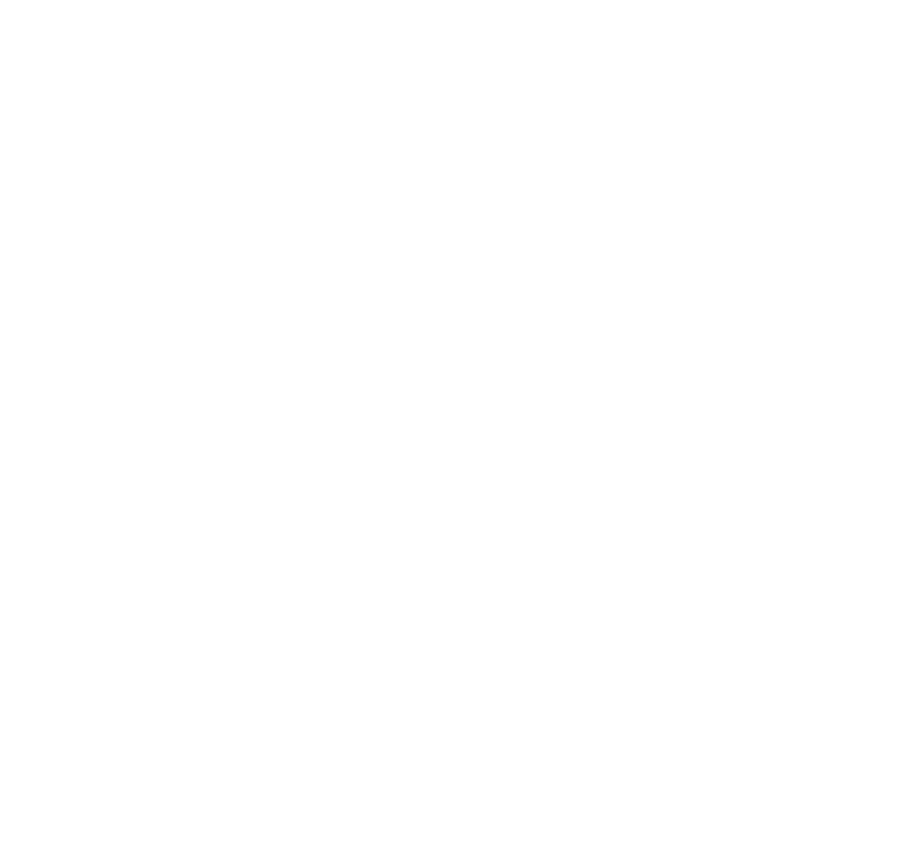
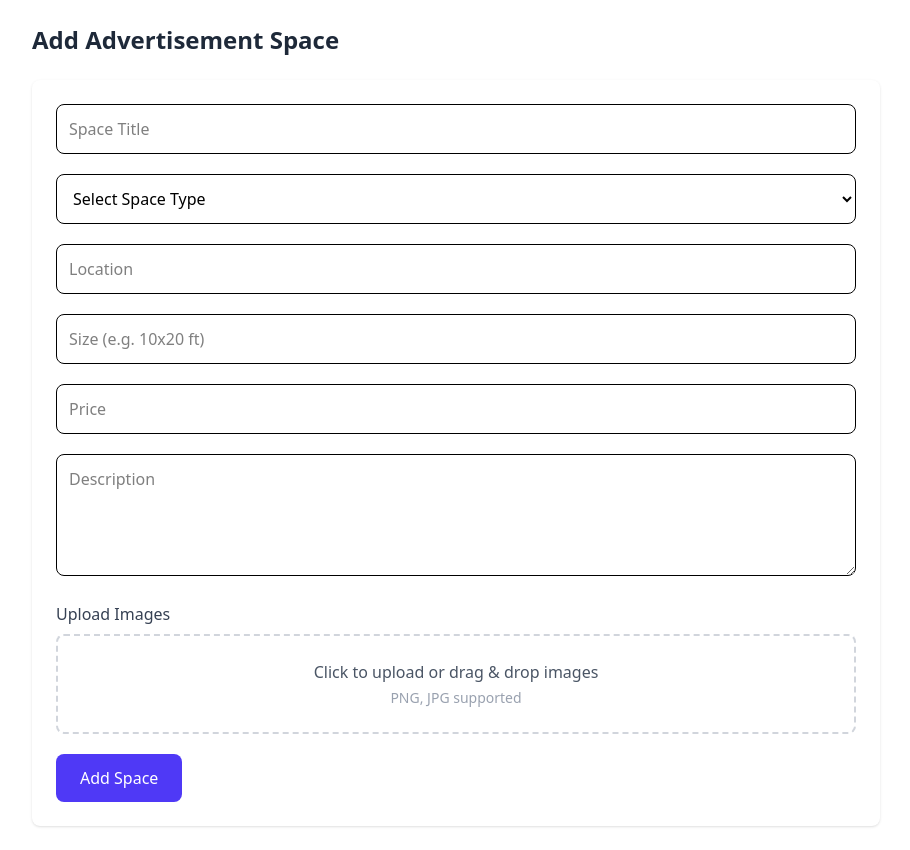
Before and after one commit to aswin-0404/Adspora-Frondend, a React (Vite) app: page /owner/addspace in a window 1280 px wide. Before the commit this address had no page. Shown: the whole page, without its empty margins (184-1094 px from the left). Before the commit the page ends 800 px from the top, so only its background shows below. Built offline with nearby package versions, Linux system fonts and the light colour scheme.

Commit message:
space adding component added

```diff
--- a/src/App.jsx
+++ b/src/App.jsx
@@ -4,6 +4,7 @@
 import Register from "./Accounts/Register"
 import Login from "./Accounts/Login"
 import SpaceOwnerLanding from "./owner/OwnerLandingpage"
+import AddSpace from "./owner/SpaceAdding"
 
 function App() {
 
@@ -12,7 +13,11 @@
       <Route path="/" element={<LandingPage/>}/>
       <Route path="/register" element={<Register/>}/>
       <Route path="/login" element={<Login/>}/>
+
+      {/* owner urls */}
+
       <Route path='/ownerdashboard' element={<SpaceOwnerLanding/>}/>
+      <Route path="/owner/addspace" element={<AddSpace/>}/>
     </Routes>
 
 
--- a/src/context/Authcontext.jsx
+++ b/src/context/Authcontext.jsx
@@ -6,12 +6,13 @@
 
 const BASE_URL = "http://127.0.0.1:8000/api";
 
+export const AuthProvider = ({ children }) => {
+  const [user, setUser] = useState(() => {
+    const storedUser = localStorage.getItem("user");
+    return storedUser ? JSON.parse(storedUser) : null;
+  });
 
-
-export const AuthProvider = ({ children }) => {
-  const [user, setUser] = useState(null);
-
-  const navigate=useNavigate()
+  const navigate = useNavigate();
 
   const register = async (formData) => {
     try {
@@ -24,12 +25,11 @@
         confirmpassword: formData.confirmPassword,
       });
 
-      return  res.data
-
+      return res.data;
     } catch (error) {
-    console.log("REGISTER ERROR:", error.response.data); // 👈 ADD THIS
-    return error.response.data;
-  }
+      console.log("REGISTER ERROR:", error.response.data); // 👈 ADD THIS
+      return error.response.data;
+    }
   };
 
   const login = async (formData) => {
@@ -41,17 +41,14 @@
 
       setUser(res.data.user);
 
-      localStorage.setItem("access",res.data.token.access);
-      localStorage.setItem("refresh",res.data.token.refresh);
+      localStorage.setItem("access", res.data.token.access);
+      localStorage.setItem("refresh", res.data.token.refresh);
       localStorage.setItem("user", JSON.stringify(res.data.user));
-
-
 
       return {
         success: true,
-        role:res.data.user.role,
-        message:res.data.message,
-
+        role: res.data.user.role,
+        message: res.data.message,
       };
     } catch (error) {
       return {
@@ -61,16 +58,16 @@
     }
   };
 
-  const logout=()=>{
-    setUser(null)
-    localStorage.removeItem("refresh")
-    localStorage.removeItem("access")
-    localStorage.removeItem("user")
-    navigate('/login')
-  }
+  const logout = () => {
+    setUser(null);
+    localStorage.removeItem("refresh");
+    localStorage.removeItem("access");
+    localStorage.removeItem("user");
+    navigate("/login");
+  };
 
   return (
-    <AuthContext.Provider value={{ user, register, login ,logout}}>
+    <AuthContext.Provider value={{ user, register, login, logout }}>
       {children}
     </AuthContext.Provider>
   );
--- a/src/owner/OwnerLandingpage.jsx
+++ b/src/owner/OwnerLandingpage.jsx
@@ -19,7 +19,7 @@
             </p>
             <div className="mt-8 flex gap-4">
               <Link
-                to=""
+                to="/owner/addspace"
                 className="bg-white text-indigo-600 px-6 py-3 rounded-xl font-semibold shadow hover:bg-gray-100 transition"
               >
                 Get Started
@@ -109,7 +109,7 @@
             through our platform.
           </p>
           <Link
-            to="/register"
+            to="/owner/addspace"
             className="inline-block mt-8 bg-indigo-600 text-white px-8 py-4 rounded-xl font-semibold shadow hover:bg-indigo-700 transition"
           >
             Start Listing
--- /dev/null
+++ b/src/owner/SpaceAdding.jsx
@@ -0,0 +1,221 @@
+import { useState } from "react";
+import axios from "axios";
+import { useNavigate } from "react-router-dom";
+
+const BASE_URL = "http://127.0.0.1:8000/api";
+
+export default function AddSpace() {
+  const navigate = useNavigate();
+
+  const [formData, setFormData] = useState({
+    title: "",
+    space_type: "",
+    location: "",
+    size: "",
+    price: "",
+    description: "",
+  });
+
+  const [images, setImages] = useState([]); // store as array
+  const [loading, setLoading] = useState(false);
+  const [error, setError] = useState("");
+
+  // Handle text inputs
+  const handleChange = (e) => {
+    setFormData({
+      ...formData,
+      [e.target.name]: e.target.value,
+    });
+  };
+
+  // Handle image selection
+  const handleImageChange = (e) => {
+    const files = Array.from(e.target.files);
+    setImages((prev) => [...prev, ...files]);
+  };
+
+  // Remove image
+  const removeImage = (index) => {
+    setImages((prev) => prev.filter((_, i) => i !== index));
+  };
+
+  // Submit form
+  const handleSubmit = async (e) => {
+    e.preventDefault();
+    setError("");
+    setLoading(true);
+
+    try {
+      const data = new FormData();
+
+      Object.entries(formData).forEach(([key, value]) => {
+        data.append(key, value);
+      });
+
+      images.forEach((img) => {
+        data.append("images", img);
+      });
+
+      await axios.post(`${BASE_URL}/add/space/`, data, {
+        headers: {
+          "Content-Type": "multipart/form-data",
+          Authorization: `Bearer ${localStorage.getItem("access")}`,
+        },
+      });
+
+      alert("Space added successfully");
+      navigate("/ownerdashboard");
+
+    } catch (err) {
+      setError(
+        err.response?.data?.detail ||
+          "Failed to add space. Please try again."
+      );
+    } finally {
+      setLoading(false);
+    }
+  };
+
+  return (
+    <div className="max-w-4xl mx-auto p-6">
+      <h2 className="text-2xl font-bold text-gray-800 mb-6">
+        Add Advertisement Space
+      </h2>
+
+      {error && (
+        <div className="mb-4 text-red-600 font-medium">
+          {error}
+        </div>
+      )}
+
+      <form
+        onSubmit={handleSubmit}
+        className="bg-white shadow rounded-lg p-6 space-y-5"
+      >
+        <input
+          type="text"
+          name="title"
+          placeholder="Space Title"
+          value={formData.title}
+          onChange={handleChange}
+          className="w-full border p-3 rounded-lg"
+          required
+        />
+
+        <select
+          name="space_type"
+          value={formData.space_type}
+          onChange={handleChange}
+          className="w-full border p-3 rounded-lg"
+          required
+        >
+          <option value="">Select Space Type</option>
+          <option value="Billboard">Billboard</option>
+          <option value="Hoarding">Hoarding</option>
+          <option value="LED">LED</option>
+        </select>
+
+        <input
+          type="text"
+          name="location"
+          placeholder="Location"
+          value={formData.location}
+          onChange={handleChange}
+          className="w-full border p-3 rounded-lg"
+          required
+        />
+
+        <input
+          type="text"
+          name="size"
+          placeholder="Size (e.g. 10x20 ft)"
+          value={formData.size}
+          onChange={handleChange}
+          className="w-full border p-3 rounded-lg"
+          required
+        />
+
+        <input
+          type="number"
+          name="price"
+          placeholder="Price"
+          value={formData.price}
+          onChange={handleChange}
+          className="w-full border p-3 rounded-lg"
+          required
+        />
+
+        <textarea
+          name="description"
+          placeholder="Description"
+          rows="4"
+          value={formData.description}
+          onChange={handleChange}
+          className="w-full border p-3 rounded-lg"
+          required
+        />
+
+        {/* 🔥 MODERN IMAGE UPLOAD */}
+        <div>
+          <label className="block text-gray-700 font-medium mb-2">
+            Upload Images
+          </label>
+
+          <div className="border-2 border-dashed border-gray-300 rounded-lg p-6 text-center hover:border-indigo-500 transition">
+            <input
+              type="file"
+              id="imageUpload"
+              multiple
+              accept="image/*"
+              onChange={handleImageChange}
+              className="hidden"
+            />
+
+            <label htmlFor="imageUpload" className="cursor-pointer">
+              <p className="text-gray-600">
+                Click to upload or drag & drop images
+              </p>
+              <p className="text-sm text-gray-400 mt-1">
+                PNG, JPG supported
+              </p>
+            </label>
+          </div>
+
+          {/* IMAGE PREVIEW */}
+          {images.length > 0 && (
+            <div className="mt-4 grid grid-cols-2 md:grid-cols-4 gap-4">
+              {images.map((img, index) => (
+                <div key={index} className="relative group">
+                  <img
+                    src={URL.createObjectURL(img)}
+                    alt="preview"
+                    className="h-32 w-full object-cover rounded-lg"
+                  />
+
+                  <button
+                    type="button"
+                    onClick={() => removeImage(index)}
+                    className="absolute top-2 right-2 bg-red-600 text-white
+                               w-6 h-6 rounded-full hidden group-hover:flex
+                               items-center justify-center text-sm"
+                  >
+                    ✕
+                  </button>
+                </div>
+              ))}
+            </div>
+          )}
+        </div>
+
+        <button
+          type="submit"
+          disabled={loading}
+          className="bg-indigo-600 text-white px-6 py-3 rounded-lg
+                     hover:bg-indigo-700 transition disabled:opacity-60"
+        >
+          {loading ? "Uploading..." : "Add Space"}
+        </button>
+      </form>
+    </div>
+  );
+}
--- a/src/user/home/landing.jsx
+++ b/src/user/home/landing.jsx
@@ -22,9 +22,6 @@
             <div className="mt-8 flex space-x-4">
               <button className="bg-white text-indigo-700 px-6 py-3 rounded-xl font-semibold hover:bg-gray-100">
                 Explore Spaces
-              </button>
-              <button className="border border-white px-6 py-3 rounded-xl font-semibold hover:bg-white hover:text-indigo-700">
-                Post an Ad
               </button>
             </div>
           </div>
```
Also changed, not shown: src/owner/OwnerNav.jsx (+46 -43 lines), src/user/home/Nav.jsx (+70 -41 lines), src/owner/Myspace.jsx (added).
